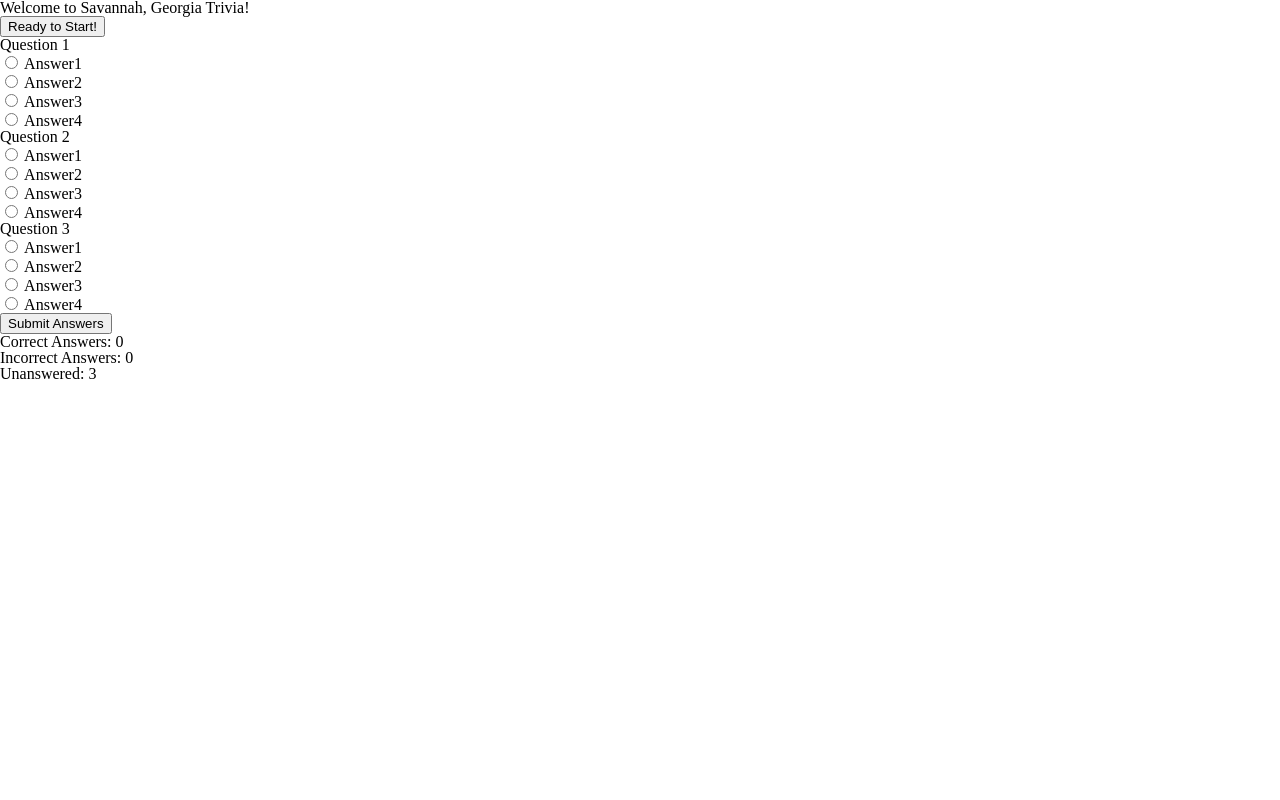
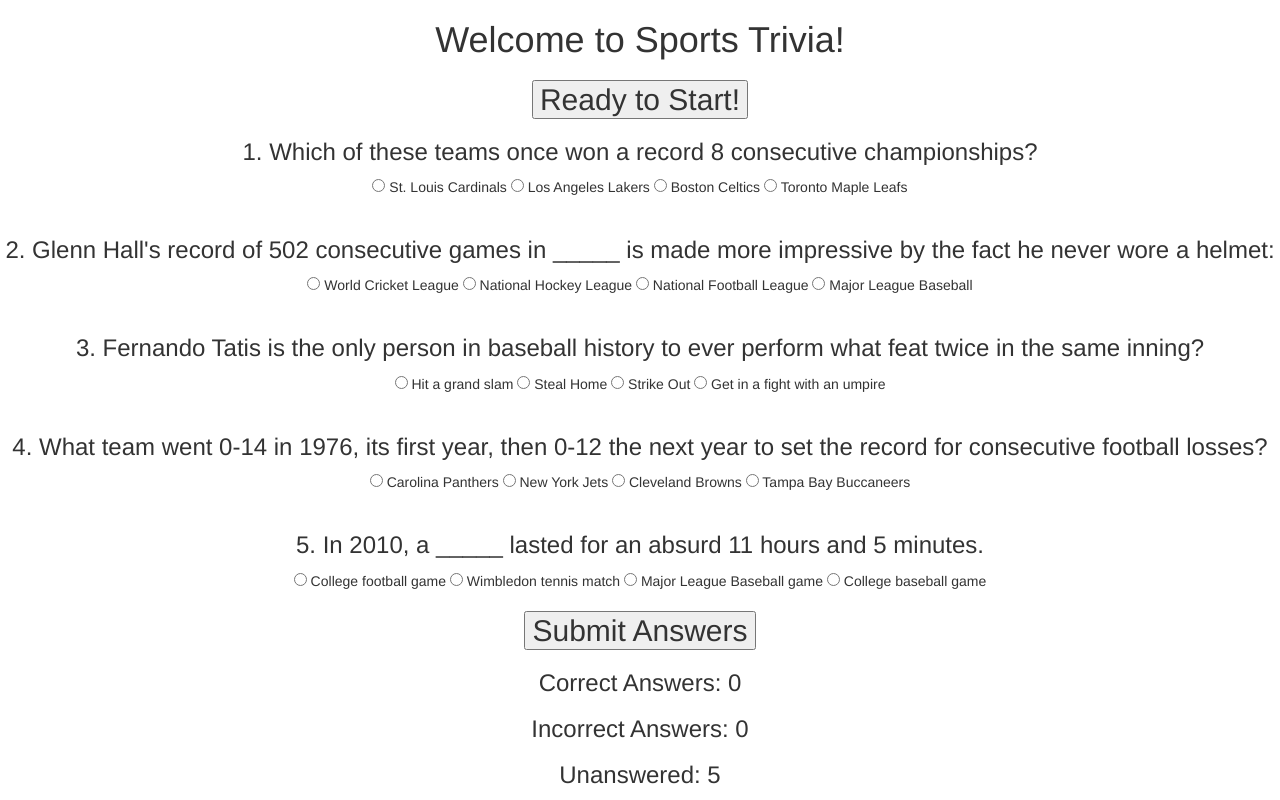
Before and after one commit to dentonkerr/TriviaGame, a plain HTML site: page index.html in a window 1280 px wide. Both pictures are taken after a click on the button "Submit Answers". Drawn offline with nearby package versions, Linux system fonts and the light colour scheme.

Commit message:
adding questions

```diff
--- a/assets/css/style.css
+++ b/assets/css/style.css
@@ -0,0 +1,3 @@
+body {
+    text-align: center;
+}
--- a/assets/javascript/app.js
+++ b/assets/javascript/app.js
@@ -1,5 +1,5 @@
 //timer created on click
-var timeLeft = 5;
+var timeLeft = 20;
 var timerId;
 var submitButton;
 var correct = 0;
@@ -14,7 +14,6 @@ $("#start").on("click", function(){
 //stops clock on submit click, run checkScore()
 submitButton = $('#submit').click(function() {
     clearInterval(timerId);
-    console.log("hey");
     checkScore();
 });
 
@@ -39,11 +38,14 @@ function checkScore () {
     var radioValueOne = $("input[type='radio'][name='Q1']:checked").val();
     var radioValueTwo = $("input[type='radio'][name='Q2']:checked").val();
     var radioValueThree = $("input[type='radio'][name='Q3']:checked").val();
+    var radioValueFour = $("input[type='radio'][name='Q4']:checked").val();
+    var radioValueFive = $("input[type='radio'][name='Q5']:checked").val();
 
     $("#corrAnswers").html(correct);
     $("#wrongAnswers").html(incorrect);
     $("#noAnswer").html(unanswered);
 
+    //not the most DRY coding...
     if (radioValueOne === "correct") {
         correct++;
         $("#corrAnswers").html(correct);
@@ -80,14 +82,28 @@ function checkScore () {
         unanswered++;
         $("#noAnswer").html(unanswered);
     }
+    if (radioValueFour === "correct") {
+        correct++;
+        $("#corrAnswers").html(correct);
+    }
+    else if (radioValueFour === "incorrect") {
+        incorrect++;
+        $("#wrongAnswers").html(incorrect);
+    }
+    else if (radioValueFour !== "correct" && radioValueFour !== "incorrect") {
+        unanswered++;
+        $("#noAnswer").html(unanswered);
+    }
+    if (radioValueFive === "correct") {
+        correct++;
+        $("#corrAnswers").html(correct);
+    }
+    else if (radioValueFive === "incorrect") {
+        incorrect++;
+        $("#wrongAnswers").html(incorrect);
+    }
+    else if (radioValueFive !== "correct" && radioValueFive !== "incorrect") {
+        unanswered++;
+        $("#noAnswer").html(unanswered);
+    }
 };
-
-// var radioValueTwo = $("input[name='Q2']:checked").val();
-// var radioValueThree = $("input[name='Q3']:checked").val();
-// var radioValueFour = $("input[name='Q4']:checked").val();
-// var radioValueFive = $("input[name='Q5']:checked").val();
-// var radioValueSix = $("input[name='Q6']:checked").val();
-// var radioValueSeven = $("input[name='Q7']:checked").val();
-// var radioValueEight = $("input[name='Q8']:checked").val();
-// var radioValueNine = $("input[name='Q9']:checked").val();
-// var radioValueTen = $("input[name='Q10']:checked").val();
--- a/index.html
+++ b/index.html
@@ -8,103 +8,64 @@
     <title>Trivia Game</title>
 
     <script src="https://cdnjs.cloudflare.com/ajax/libs/jquery/3.2.1/jquery.min.js"></script>
-    <link href="assets/css/reset.css" rel="stylesheet">
+    <link rel="stylesheet" href="https://maxcdn.bootstrapcdn.com/bootstrap/3.3.7/css/bootstrap.min.css" integrity="sha384-BVYiiSIFeK1dGmJRAkycuHAHRg32OmUcww7on3RYdg4Va+PmSTsz/K68vbdEjh4u" crossorigin="anonymous">
     <link href="assets/css/style.css" rel="stylesheet">
 
   </head>
   <body>
 
-  <h1>Welcome to Savannah, Georgia Trivia!</h1>
+  <h1>Welcome to Sports Trivia!</h1>
 
   <h2><button id="start">Ready to Start!</button></h2>
 
 <p>
-  <h3>Question 1</h3>
-    <input type="radio" name="Q1" value="incorrect"> Answer1<br>
-    <input type="radio" name="Q1" value="correct"> Answer2<br>
-    <input type="radio" name="Q1" value="incorrect"> Answer3<br>
-    <input type="radio" name="Q1" value="incorrect"> Answer4<br>
+  <h3>1. Which of these teams once won a record 8 consecutive championships?</h3>
+    <div id="choices">
+      <input type="radio" name="Q1" value="incorrect"> St. Louis Cardinals
+      <input type="radio" name="Q1" value="incorrect"> Los Angeles Lakers
+      <input type="radio" name="Q1" value="correct"> Boston Celtics
+      <input type="radio" name="Q1" value="incorrect"> Toronto Maple Leafs
+    </div>
+<br>
+  <h3>2. Glenn Hall's record of 502 consecutive games in _____ is made more impressive by the fact he never wore a helmet:</h3>
+    <div id="choices">
+      <input type="radio" name="Q2" value="incorrect"> World Cricket League
+      <input type="radio" name="Q2" value="correct"> National Hockey League
+      <input type="radio" name="Q2" value="incorrect"> National Football League
+      <input type="radio" name="Q2" value="incorrect"> Major League Baseball
+    </div>
+  <br>
+  <h3>3. Fernando Tatis is the only person in baseball history to ever perform what feat twice in the same inning?</h3>
+    <div id="choices">
+      <input type="radio" name="Q3" value="correct"> Hit a grand slam
+      <input type="radio" name="Q3" value="incorrect"> Steal Home
+      <input type="radio" name="Q3" value="incorrect"> Strike Out
+      <input type="radio" name="Q3" value="incorrect"> Get in a fight with an umpire
+    </div>
+    <br>
+    <h3>4. What team went 0-14 in 1976, its first year, then 0-12 the next year to set the record for consecutive football losses?</h3>
+      <div id="choices">
+        <input type="radio" name="Q4" value="incorrect"> Carolina Panthers
+        <input type="radio" name="Q4" value="incorrect"> New York Jets
+        <input type="radio" name="Q4" value="incorrect"> Cleveland Browns
+        <input type="radio" name="Q4" value="correct"> Tampa Bay Buccaneers
+      </div>
+      <br>
+      <h3>5. In 2010, a _____ lasted for an absurd 11 hours and 5 minutes.</h3>
+        <div id="choices">
+          <input type="radio" name="Q5" value="incorrect"> College football game
+          <input type="radio" name="Q5" value="correct"> Wimbledon tennis match
+          <input type="radio" name="Q5" value="incorrect"> Major League Baseball game
+          <input type="radio" name="Q5" value="incorrect"> College baseball game
+        </div>
 </p>
-<p>
-  <h3>Question 2</h3>
-    <input type="radio" name="Q2" value="incorrect"> Answer1<br>
-    <input type="radio" name="Q2" value="correct"> Answer2<br>
-    <input type="radio" name="Q2" value="incorrect"> Answer3<br>
-    <input type="radio" name="Q2" value="incorrect"> Answer4<br>
-</p>
-<p>
-  <h3>Question 3</h3>
-      <input type="radio" name="Q3" value="incorrect"> Answer1<br>
-      <input type="radio" name="Q3" value="correct"> Answer2<br>
-      <input type="radio" name="Q3" value="incorrect"> Answer3<br>
-      <input type="radio" name="Q3" value="incorrect"> Answer4<br>
-  </p>
 
-<div>
-    <button id="submit" type="submit">Submit Answers</button>
-</div>
+  <h2><button id="submit" type="submit">Submit Answers</button></h2>
 
-<h2>Correct Answers: <span id="corrAnswers"></span></h2>
-<h2>Incorrect Answers: <span id="wrongAnswers"></span></h2>
-<h2>Unanswered: <span id="noAnswer"></span></h2>
+<h3>Correct Answers: <span id="corrAnswers"></span></h3>
+<h3>Incorrect Answers: <span id="wrongAnswers"></span></h3>
+<h3>Unanswered: <span id="noAnswer"></span></h3>
 
     <script src="assets/javascript/app.js"></script>
   </body>
 </html>
-
-<!--<p>
-    <h3>Question 3</h3>
-      <input type="radio" name="Q3" value="incorrect"> Answer1<br>
-      <input type="radio" name="Q3" value="correct"> Answer2<br>
-      <input type="radio" name="Q3" value="incorrect"> Answer3<br>
-      <input type="radio" name="Q3" value="incorrect"> Answer4<br>
-  </p>
-  <p>
-    <h3>Question 4</h3>
-      <input type="radio" name="Q4" value="incorrect"> Answer1<br>
-      <input type="radio" name="Q4" value="correct"> Answer2<br>
-      <input type="radio" name="Q4" value="incorrect"> Answer3<br>
-      <input type="radio" name="Q4" value="incorrect"> Answer4<br>
-  </p>
-  <p>
-    <h3>Question 5</h3>
-      <input type="radio" name="Q5" value="incorrect"> Answer1<br>
-      <input type="radio" name="Q5" value="correct"> Answer2<br>
-      <input type="radio" name="Q5" value="incorrect"> Answer3<br>
-      <input type="radio" name="Q5" value="incorrect"> Answer4<br>
-  </p>
-  <p>
-    <h3>Question 6</h3>
-      <input type="radio" name="Q6" value="incorrect"> Answer1<br>
-      <input type="radio" name="Q6" value="correct"> Answer2<br>
-      <input type="radio" name="Q6" value="incorrect"> Answer3<br>
-      <input type="radio" name="Q6" value="incorrect"> Answer4<br>
-  </p>
-  <p>
-    <h3>Question 7</h3>
-      <input type="radio" name="Q7" value="incorrect"> Answer1<br>
-      <input type="radio" name="Q7" value="correct"> Answer2<br>
-      <input type="radio" name="Q7" value="incorrect"> Answer3<br>
-      <input type="radio" name="Q7" value="incorrect"> Answer4<br>
-  </p>
-  <p>
-    <h3>Question 8</h3>
-      <input type="radio" name="Q8" value="incorrect"> Answer1<br>
-      <input type="radio" name="Q8" value="correct"> Answer2<br>
-      <input type="radio" name="Q8" value="incorrect"> Answer3<br>
-      <input type="radio" name="Q8" value="incorrect"> Answer4<br>
-  </p>
-  <p>
-    <h3>Question 9</h3>
-      <input type="radio" name="Q9" value="incorrect"> Answer1<br>
-      <input type="radio" name="Q9" value="correct"> Answer2<br>
-      <input type="radio" name="Q9" value="incorrect"> Answer3<br>
-      <input type="radio" name="Q9" value="incorrect"> Answer4<br>
-  </p>
-  <p>
-    <h3>Question 10</h3>
-      <input type="radio" name="Q10" value="incorrect"> Answer1<br>
-      <input type="radio" name="Q10" value="correct"> Answer2<br>
-      <input type="radio" name="Q10" value="incorrect"> Answer3<br>
-      <input type="radio" name="Q10" value="incorrect"> Answer4<br>
-  </p>-->
```
Also changed, not shown: 3 other files.
